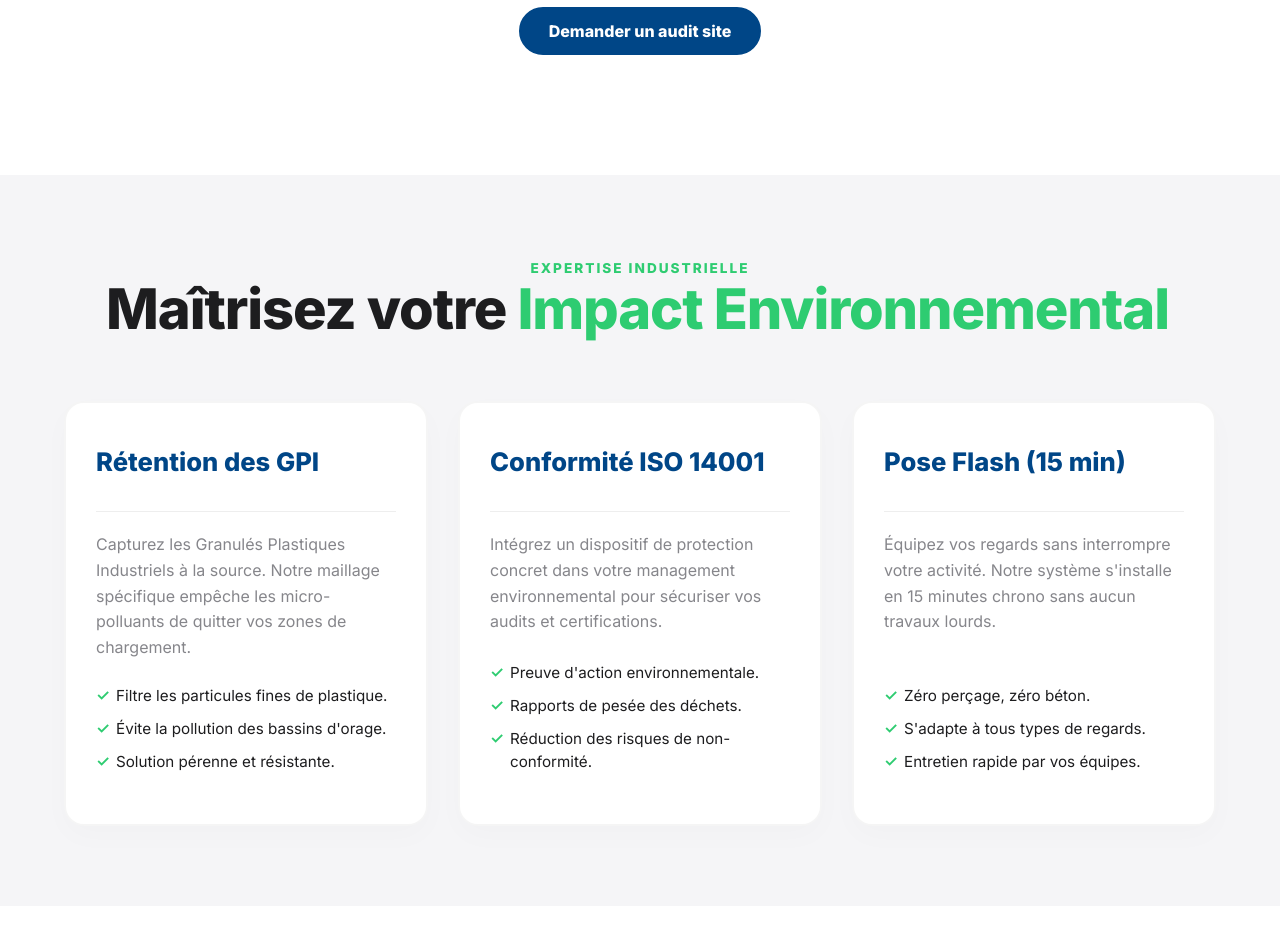
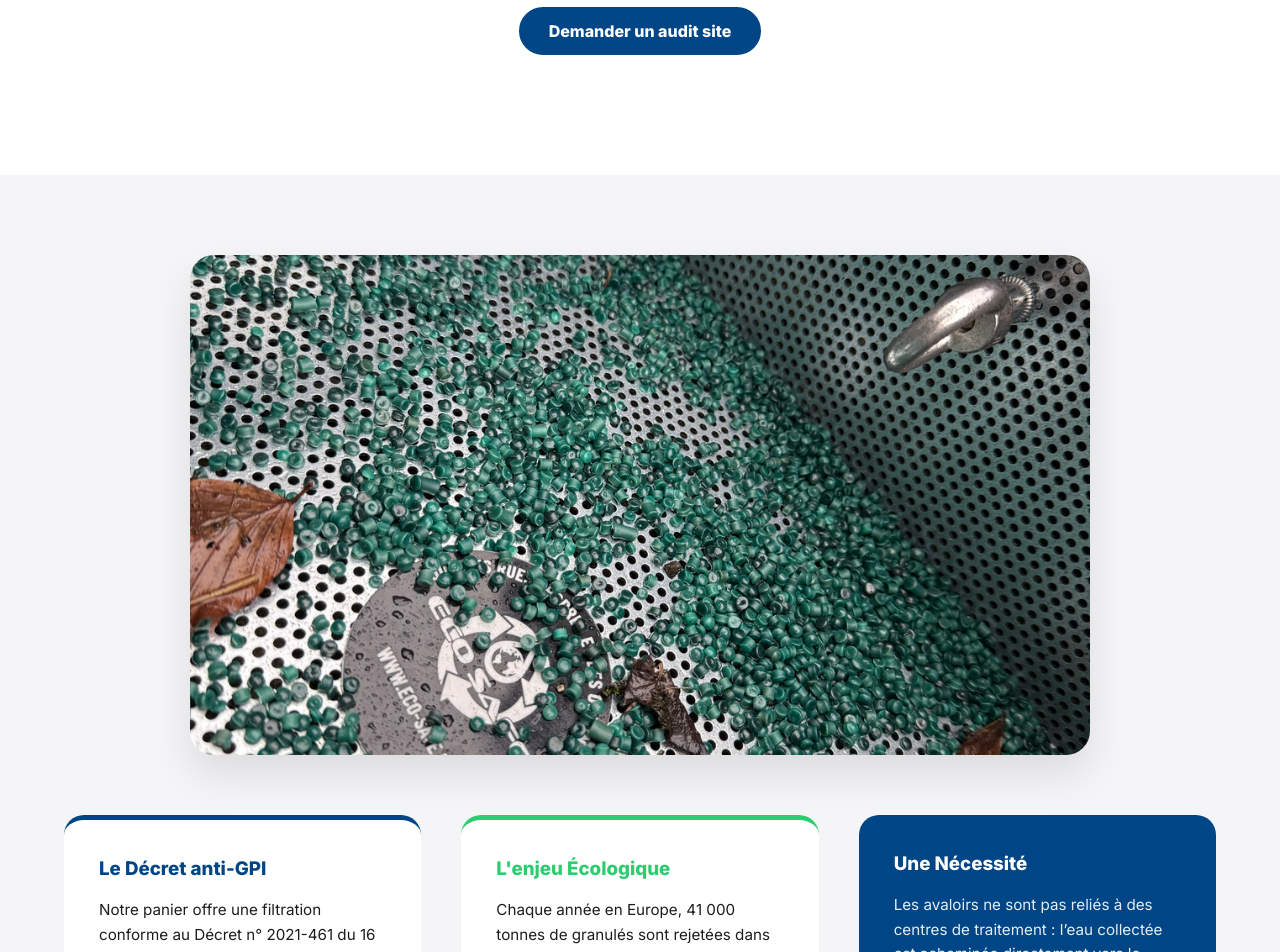
Before and after one commit to DuvalDVL/ecosafe, a Jekyll site: the page built from secteurs/industries/index.html, in a window 1280 px wide and 1400 px high, scrolled down 564 px. Shown: the top 952 px of the window. Built offline with Jekyll 4.4.1, drawn with Linux system fonts in a browser that asks for light colours; some of the changed text lies outside the part shown.

Commit message:
Update index.html

```diff
--- a/secteurs/industries/index.html
+++ b/secteurs/industries/index.html
@@ -1,15 +1,15 @@
 ---
 layout: default
-title: Filtration des eaux pluviales pour Sites Industriels & Logistique
-description: "Sécurisez vos audits environnementaux et HSE. Solution de filtration pour sites industriels : rétention des GPI, sédiments et micro-polluants."
+title: Solutions pour Industries & Logistique | Filtration GPI Eco Safe
+description: "Sécurisez vos rejets pluviaux industriels. Filtration des granulés plastiques (GPI) conforme au décret 2021-461. Pose en 15 minutes sans travaux."
 ---
 
 <section class="hero-eco sector-hero">
   <div class="container text-center">
-    <div class="badge-law"><span class="dot"></span> Audit & Conformité HSE</div>
-    <h1 class="hero-title">Sécurisez vos <br><span class="text-blue">rejets industriels.</span></h1>
+    <div class="badge-law"><span class="dot"></span> Conformité HSE & Décret GPI</div>
+    <h1 class="hero-title">Maîtrisez vos rejets de <br><span class="text-blue">granulés plastiques.</span></h1>
     <p class="hero-subtitle">
-      La solution de filtration haute performance pour les plateformes logistiques et sites de production. Prévenez la pollution accidentelle et gérez vos rejets pluviaux avec une preuve d'impact concrète.
+      La solution de filtration haute performance pour les sites de production et plateformes logistiques. Bloquez les micro-polluants avant qu'ils ne quittent votre site.
     </p>
     <div class="hero-cta-group justify-center">
       <a href="{{ site.baseurl }}/contact/" class="btn btn-primary">Demander un audit site</a>
@@ -17,74 +17,63 @@ description: "Sécurisez vos audits environnementaux et HSE. Solution de filtrat
   </div>
 </section>
 
-<section class="sector-benefits" style="padding: 80px 0; background: var(--bg-light);">
+<section class="industrial-focus" style="padding: 80px 0; background: var(--bg-light);">
   <div class="container">
-    <div class="section-header text-center">
-      <span class="step-label">Expertise Industrielle</span>
-      <h2 class="section-title">Maîtrisez votre <span class="text-green">Impact Environnemental</span></h2>
+
+    <div style="margin: 0 auto 60px; border-radius: 24px; overflow: hidden; box-shadow: 0 20px 40px rgba(0,0,0,0.1); max-width: 900px; max-height: 500px;">
+      <img src="{{ site.baseurl }}/assets/img/IMG_3224.jpg" alt="Filtration millimétrique des granulés plastiques" style="width: 100%; height: 500px; object-fit: cover; display: block;">
     </div>
 
-    <div class="variants-grid">
+    <div style="display: grid; grid-template-columns: repeat(auto-fit, minmax(300px, 1fr)); gap: 40px;">
 
-      <div class="variant-card">
-        <div class="variant-header">
-          <h3>Rétention des GPI</h3>
-        </div>
-        <p class="variant-desc">Capturez les Granulés Plastiques Industriels à la source. Notre maillage spécifique empêche les micro-polluants de quitter vos zones de chargement.</p>
-        <ul class="variant-specs">
-          <li>Filtre les particules fines de plastique.</li>
-          <li>Évite la pollution des bassins d'orage.</li>
-          <li>Solution pérenne et résistante.</li>
-        </ul>
+      <div style="background: white; padding: 35px; border-radius: 20px; border-top: 5px solid var(--eco-blue);">
+        <h3 style="color: var(--eco-blue); margin-bottom: 15px;">Le Décret anti-GPI</h3>
+        <p style="font-size: 0.95rem; line-height: 1.6; color: var(--text-main);">
+          Notre panier offre une filtration conforme au Décret n° 2021-461 du 16 avril 2021. Depuis le 1er janvier 2022, les sites manipulant des granulés plastiques industriels doivent mettre en œuvre des équipements de rétention adaptés pour éviter leur dispersion.
+        </p>
       </div>
 
-      <div class="variant-card featured-variant">
-        <div class="variant-header">
-          <h3>Conformité ISO 14001</h3>
-        </div>
-        <p class="variant-desc">Intégrez un dispositif de protection concret dans votre management environnemental pour sécuriser vos audits et certifications.</p>
-        <ul class="variant-specs">
-          <li>Preuve d'action environnementale.</li>
-          <li>Rapports de pesée des déchets.</li>
-          <li>Réduction des risques de non-conformité.</li>
-        </ul>
+      <div style="background: white; padding: 35px; border-radius: 20px; border-top: 5px solid var(--eco-green);">
+        <h3 style="color: var(--eco-green); margin-bottom: 15px;">L'enjeu Écologique</h3>
+        <p style="font-size: 0.95rem; line-height: 1.6; color: var(--text-main);">
+          Chaque année en Europe, 41 000 tonnes de granulés sont rejetées dans l’environnement. Dans la nature, ils se fragmentent en micro-plastiques, contaminant durablement les écosystèmes aquatiques. Nos dispositifs capturent ces particules à la source.
+        </p>
       </div>
 
-      <div class="variant-card">
-        <div class="variant-header">
-          <h3>Pose Flash (15 min)</h3>
-        </div>
-        <p class="variant-desc">Équipez vos regards sans interrompre votre activité. Notre système s'installe en 15 minutes chrono sans aucun travaux lourds.</p>
-        <ul class="variant-specs">
-          <li>Zéro perçage, zéro béton.</li>
-          <li>S'adapte à tous types de regards.</li>
-          <li>Entretien rapide par vos équipes.</li>
-        </ul>
+      <div style="background: var(--eco-blue); color: white; padding: 35px; border-radius: 20px;">
+        <h3 style="color: white; margin-bottom: 15px;">Une Nécessité</h3>
+        <p style="font-size: 0.95rem; line-height: 1.6; opacity: 0.9;">
+          Les avaloirs ne sont pas reliés à des centres de traitement : l’eau collectée est acheminée directement vers le milieu naturel. La mise en place de filtres constitue donc la mesure essentielle pour prévenir la dispersion des granulés.
+        </p>
       </div>
 
     </div>
   </div>
 </section>
 
-<section class="maintenance-focus" style="padding: 100px 0; background: var(--bg-white);">
+<section class="site-photos" style="padding: 100px 0; background: var(--bg-white);">
   <div class="container">
-    <div class="layout-50-50" style="display: flex; gap: 60px; align-items: center;">
+    <div class="section-header text-center" style="margin-bottom: 60px;">
+      <h2 style="font-size: 2.2rem; color: var(--eco-blue);">Mise en œuvre sur <span class="text-green">quais et plateformes.</span></h2>
+    </div>
 
-      <div class="content-side" style="flex: 1;">
-        <span class="step-label">Gestion des risques</span>
-        <h2 style="font-size: 2.5rem; color: var(--eco-blue); margin-bottom: 20px; line-height: 1.1;">Une barrière physique <br>contre les pollutions.</h2>
-        <p style="font-size: 1.1rem; color: var(--text-muted); margin-bottom: 20px;">
-          Sur un site industriel, chaque épisode pluvieux risque d'emporter des sédiments, des résidus de production ou des déchets de conditionnement vers le réseau public.
-        </p>
-        <p style="font-size: 1.1rem; color: var(--text-muted); margin-bottom: 30px;">
-          Eco Safe agit comme un filtre de sécurité amovible. En capturant ces polluants directement dans vos avaloirs, vous protégez non seulement l'environnement mais aussi votre responsabilité juridique et votre image de marque auprès des autorités de contrôle.
-        </p>
-        <a href="{{ site.baseurl }}/produit/industriel/" class="btn btn-glass">Découvrir la variante V2</a>
+    <div style="display: flex; gap: 30px; flex-wrap: wrap; justify-content: center;">
+
+      <div style="flex: 1 1 450px; max-width: 500px; border-radius: 20px; overflow: hidden; background: var(--bg-light); box-shadow: 0 10px 25px rgba(0,0,0,0.05); display: flex; flex-direction: column;">
+        <div style="height: 500px; width: 100%; overflow: hidden;">
+          <img src="{{ site.baseurl }}/assets/img/IMG_1074.jpg" alt="Installation Eco Safe sur quai logistique" style="width: 100%; height: 100%; object-fit: cover; display: block;">
+        </div>
+        <div style="padding: 20px; text-align: center; font-size: 0.9rem; color: var(--text-muted); font-weight: 500;">
+          Protection des avaloirs sur zones de chargement
+        </div>
       </div>
 
-      <div class="image-side" style="flex: 1;">
-        <div class="img-wrapper" style="border-radius: 20px; overflow: hidden; box-shadow: 0 20px 40px rgba(0,0,0,0.1);">
-          <img src="{{ site.baseurl }}/assets/img/v2-industriel.webp" alt="Filtration Eco Safe sur site industriel" style="width: 100%; display: block;">
+      <div style="flex: 1 1 450px; max-width: 500px; border-radius: 20px; overflow: hidden; background: var(--bg-light); box-shadow: 0 10px 25px rgba(0,0,0,0.05); display: flex; flex-direction: column;">
+        <div style="height: 500px; width: 100%; overflow: hidden;">
+          <img src="{{ site.baseurl }}/assets/img/IMG_3226.jpg" alt="Capture de GPI après épisode pluvieux" style="width: 100%; height: 100%; object-fit: cover; display: block;">
+        </div>
+        <div style="padding: 20px; text-align: center; font-size: 0.9rem; color: var(--text-muted); font-weight: 500;">
+          Efficacité de rétention des particules industrielles
         </div>
       </div>
 
@@ -92,40 +81,60 @@ description: "Sécurisez vos audits environnementaux et HSE. Solution de filtrat
   </div>
 </section>
 
-<section class="related-sectors" style="padding: 80px 0; background: var(--bg-light); border-top: 1px solid #eee;">
+<section class="industrial-specs" style="padding: 100px 0; background: var(--bg-light);">
+  <div class="container">
+    <div class="layout-50-50" style="display: flex; gap: 60px; align-items: center; flex-wrap: wrap;">
+
+      <div class="content-side" style="flex: 1; min-width: 300px;">
+        <span class="step-label">Solution Robuste</span>
+        <h3 style="font-size: 2rem; color: var(--eco-blue); margin-bottom: 25px;">Une installation sans contrainte opérationnelle.</h3>
+        <p style="margin-bottom: 25px;">
+          Équipez vos regards sans interrompre votre activité. Notre système s'adapte à tous types d'ouvrages hydrauliques et supporte les contraintes massives des sites logistiques.
+        </p>
+        <ul style="list-style: none; padding: 0;">
+          <li style="margin-bottom: 15px; display: flex; gap: 12px;">
+            <strong style="color: var(--eco-green);">→</strong>
+            <span><strong>Pose en 15 minutes :</strong> Fixation mécanique par serrage, sans aucun perçage.</span>
+          </li>
+          <li style="margin-bottom: 15px; display: flex; gap: 12px;">
+            <strong style="color: var(--eco-green);">→</strong>
+            <span><strong>Matériaux :</strong> Structure inox et maillage haute densité pour une longévité maximale.</span>
+          </li>
+          <li style="display: flex; gap: 12px;">
+            <strong style="color: var(--eco-green);">→</strong>
+            <span><strong>Entretien :</strong> Vidage simplifié par vos équipes ou via notre service dédié.</span>
+          </li>
+        </ul>
+      </div>
+
+      <div class="image-side" style="flex: 1; min-width: 300px; text-align: center;">
+        <div style="max-width: 350px; margin: 0 auto; border-radius: 24px; overflow: hidden; box-shadow: 0 15px 30px rgba(0,0,0,0.08);">
+          <img src="{{ site.baseurl }}/assets/img/IMG_3228.jpg" alt="Panier V2 Eco Safe" style="width: 100%; height: auto; display: block;">
+        </div>
+      </div>
+
+    </div>
+  </div>
+</section>
+
+<section class="related-sectors" style="padding: 80px 0; background: var(--bg-white); border-top: 1px solid #eee;">
   <div class="container">
     <div class="section-header text-center" style="margin-bottom: 50px;">
-      <h2 style="font-size: 2.2rem; color: var(--eco-blue);">Explorez nos autres <span class="text-green">domaines d'intervention.</span></h2>
+      <h2 style="font-size: 2.2rem; color: var(--eco-blue);">Autres domaines d'<span class="text-green">expertise.</span></h2>
     </div>
 
     <div class="variants-grid" style="display: grid; grid-template-columns: repeat(auto-fit, minmax(300px, 1fr)); gap: 30px; max-width: 900px; margin: 0 auto;">
 
-      <div class="variant-card" style="display: flex; flex-direction: column; background: var(--bg-white); border-radius: 20px; padding: 30px; border: 1px solid rgba(0,0,0,0.03);">
-        <div class="variant-header" style="margin-bottom: 15px;">
-          <h3 style="font-size: 1.3rem; margin-bottom: 5px;">Collectivités & Villes</h3>
-        </div>
-        <p style="font-size: 0.95rem; color: var(--text-muted); margin-bottom: 20px; flex-grow: 1;">La solution universelle pour bloquer les mégots et plastiques en milieu urbain sans engager de travaux de voirie.</p>
+      <div class="variant-card" style="display: flex; flex-direction: column; background: var(--bg-light); border-radius: 20px; padding: 30px;">
+        <h3 style="font-size: 1.3rem; margin-bottom: 15px;">Collectivités & Villes</h3>
         <a href="{{ site.baseurl }}/secteurs/collectivites/" class="btn btn-primary" style="width: 100%;">Expertise Urbaine</a>
       </div>
 
-      <div class="variant-card" style="display: flex; flex-direction: column; background: var(--bg-white); border-radius: 20px; padding: 30px; border: 1px solid rgba(0,0,0,0.03);">
-        <div class="variant-header" style="margin-bottom: 15px;">
-          <h3 style="font-size: 1.3rem; margin-bottom: 5px;">Complexes Sportifs</h3>
-        </div>
-        <p style="font-size: 0.95rem; color: var(--text-muted); margin-bottom: 20px; flex-grow: 1;">Protection spécifique pour terrains synthétiques : capturez les micro-billes de remplissage avant le réseau pluvial.</p>
+      <div class="variant-card" style="display: flex; flex-direction: column; background: var(--bg-light); border-radius: 20px; padding: 30px;">
+        <h3 style="font-size: 1.3rem; margin-bottom: 15px;">Complexes Sportifs</h3>
         <a href="{{ site.baseurl }}/secteurs/complexes-sportifs/" class="btn btn-primary" style="width: 100%;">Expertise Sportive</a>
       </div>
 
     </div>
   </div>
 </section>
-
-<section class="cta-banner" style="background: var(--eco-blue); padding: 80px 0; text-align: center; color: white;">
-  <div class="container">
-    <h2 style="font-size: 2.2rem; margin-bottom: 20px;">Besoin d'une étude technique pour votre site ?</h2>
-    <p style="font-size: 1.1rem; opacity: 0.9; max-width: 600px; margin: 0 auto 40px;">
-      Nos experts réalisent une analyse de vos flux pluviaux pour dimensionner la solution de filtration la plus adaptée à vos contraintes opérationnelles.
-    </p>
-    <a href="{{ site.baseurl }}/contact/" class="btn btn-primary" style="background: var(--eco-green); border-color: var(--eco-green);">Contacter nos experts</a>
-  </div>
-</section>
```
